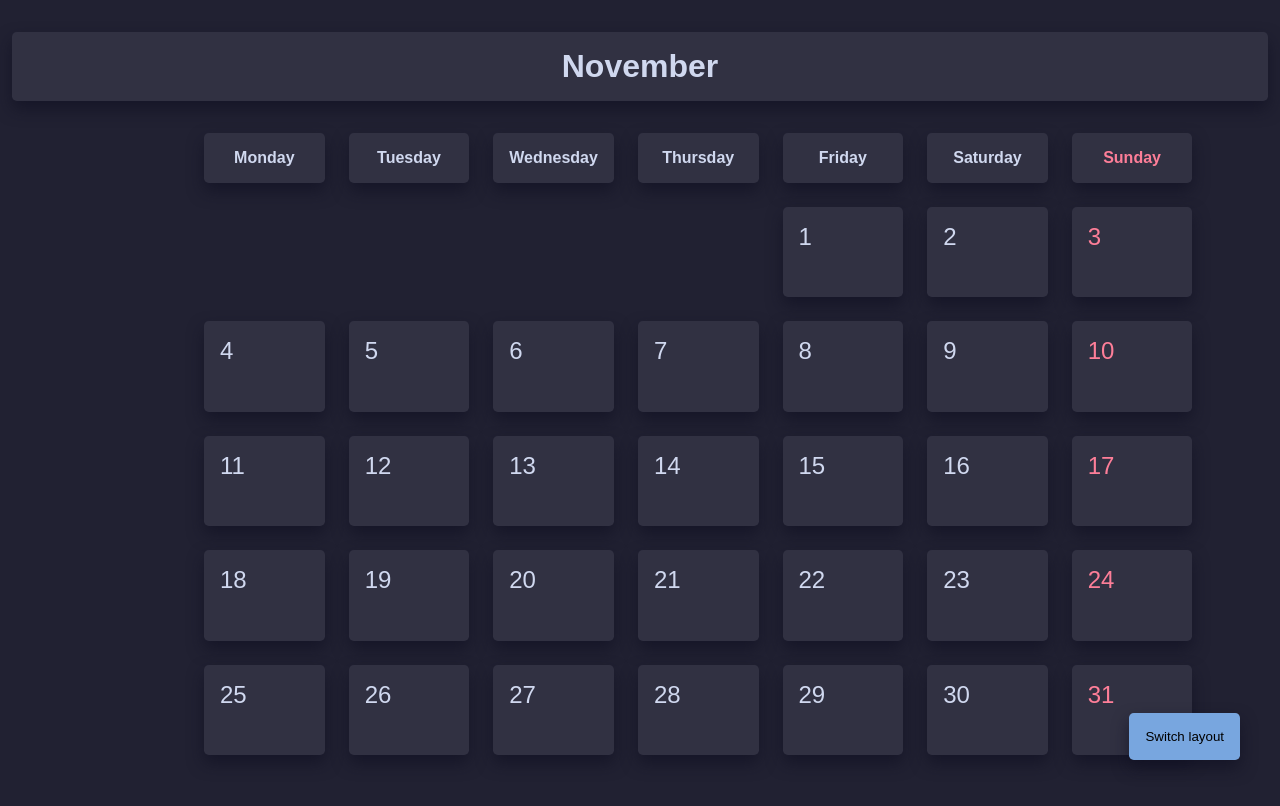
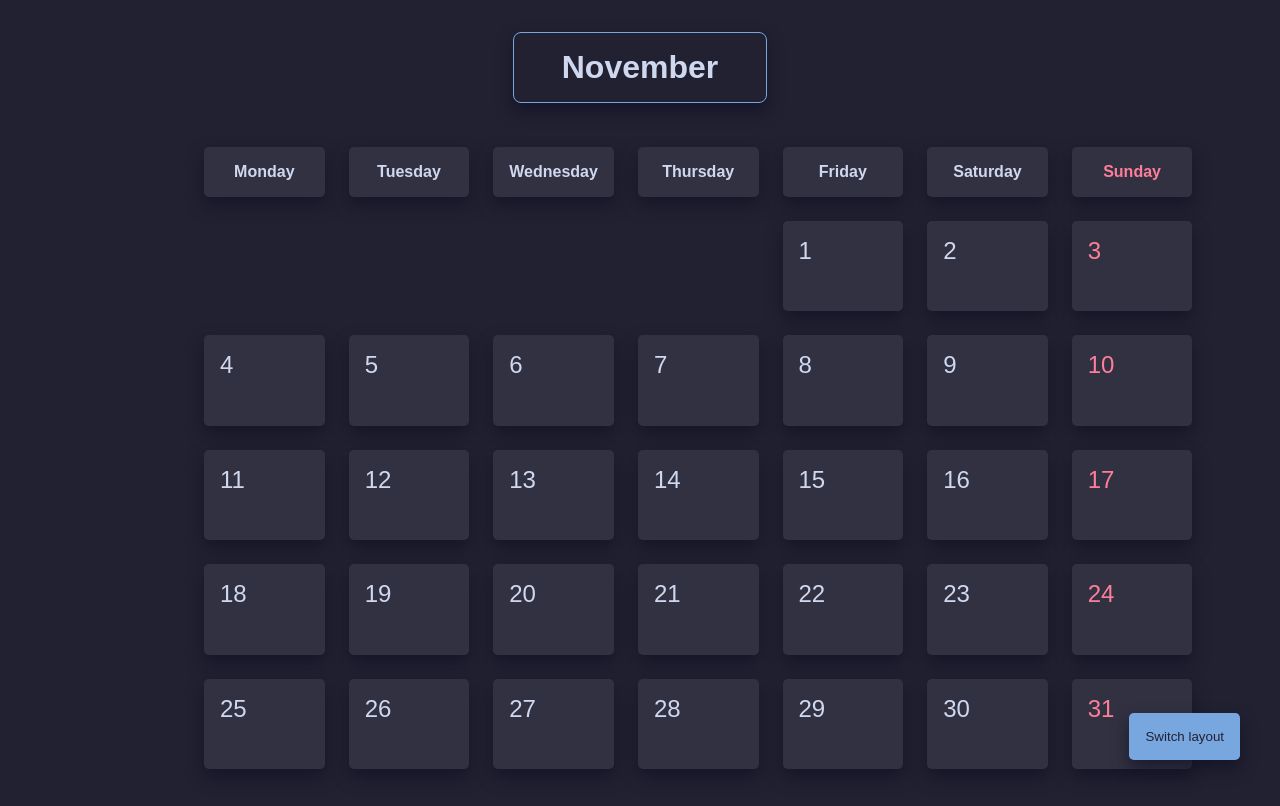
Before and after one commit to BurnyLlama/calendar, a plain HTML site: page index.html in a window 1280 px wide. Drawn offline with Linux system fonts and the light colour scheme.

Commit message:
The month no look good yet :c

```diff
--- a/css/calendar.css
+++ b/css/calendar.css
@@ -16,18 +16,22 @@
 
 body {
     background-color: var(--bg);
-    color: var(--text)
+    color: var(--text);
+    display: flex;
+    flex-direction: column;
+    align-items: center;
 }
 
 #month {
-    text-align: center;
+    width: max-content;
     margin-top: 2rem;
     top: 2rem;
     position: sticky;
+    padding: 1rem 3rem;
     margin: .75rem;
-    background-color: var(--surface);
-    border-radius: .3rem;
-    padding: 1rem;
+    border: 1px solid var(--accent);
+    background-color: var(--bg);
+    border-radius: .5rem;
     box-shadow: var(--shadow);
 }
 
@@ -94,6 +98,7 @@ body {
     padding: 1rem;
     border: 0 none transparent;
     cursor: pointer;
+    color: var(--bg);
     background-color: var(--accent);
     box-shadow: var(--shadow);
     transition: border-radius 0.3s;
```
